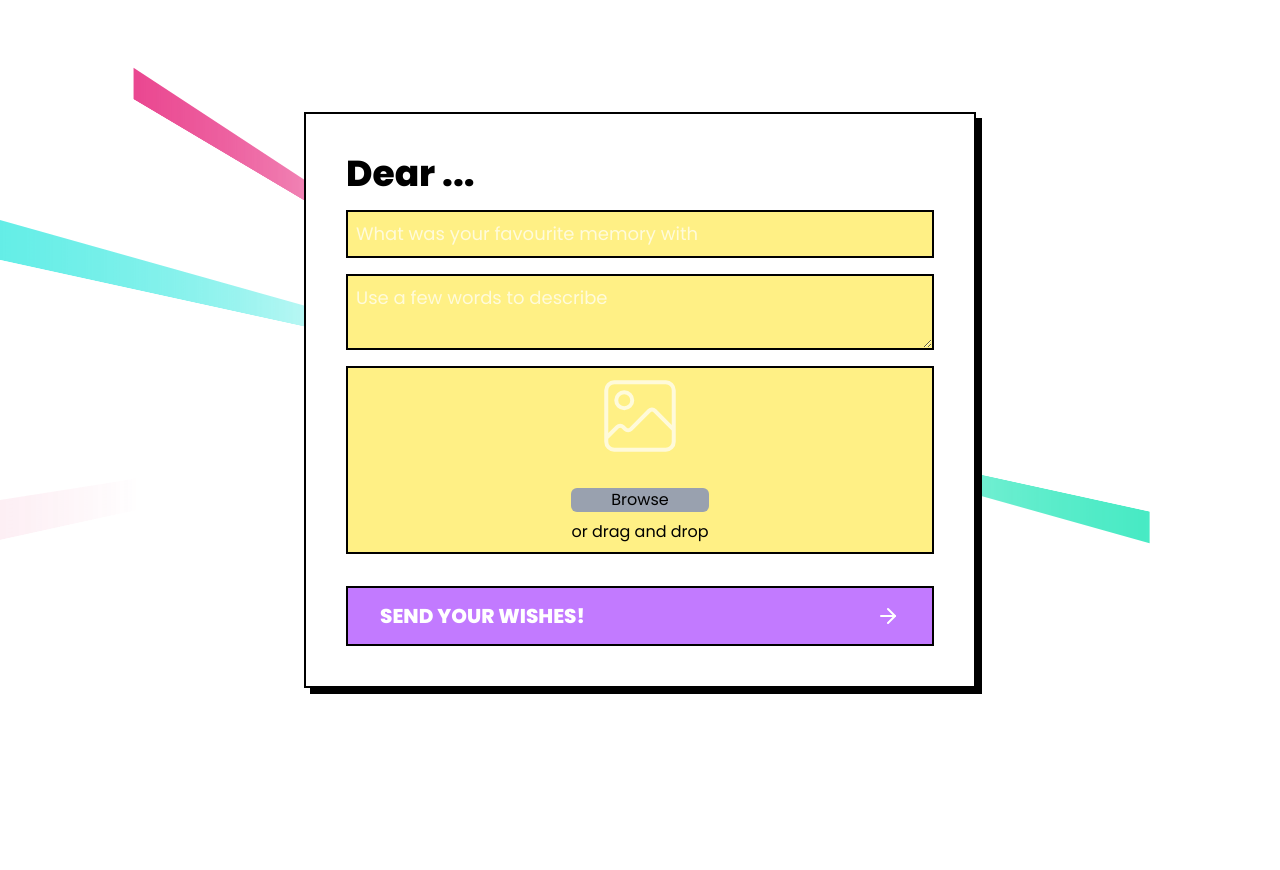
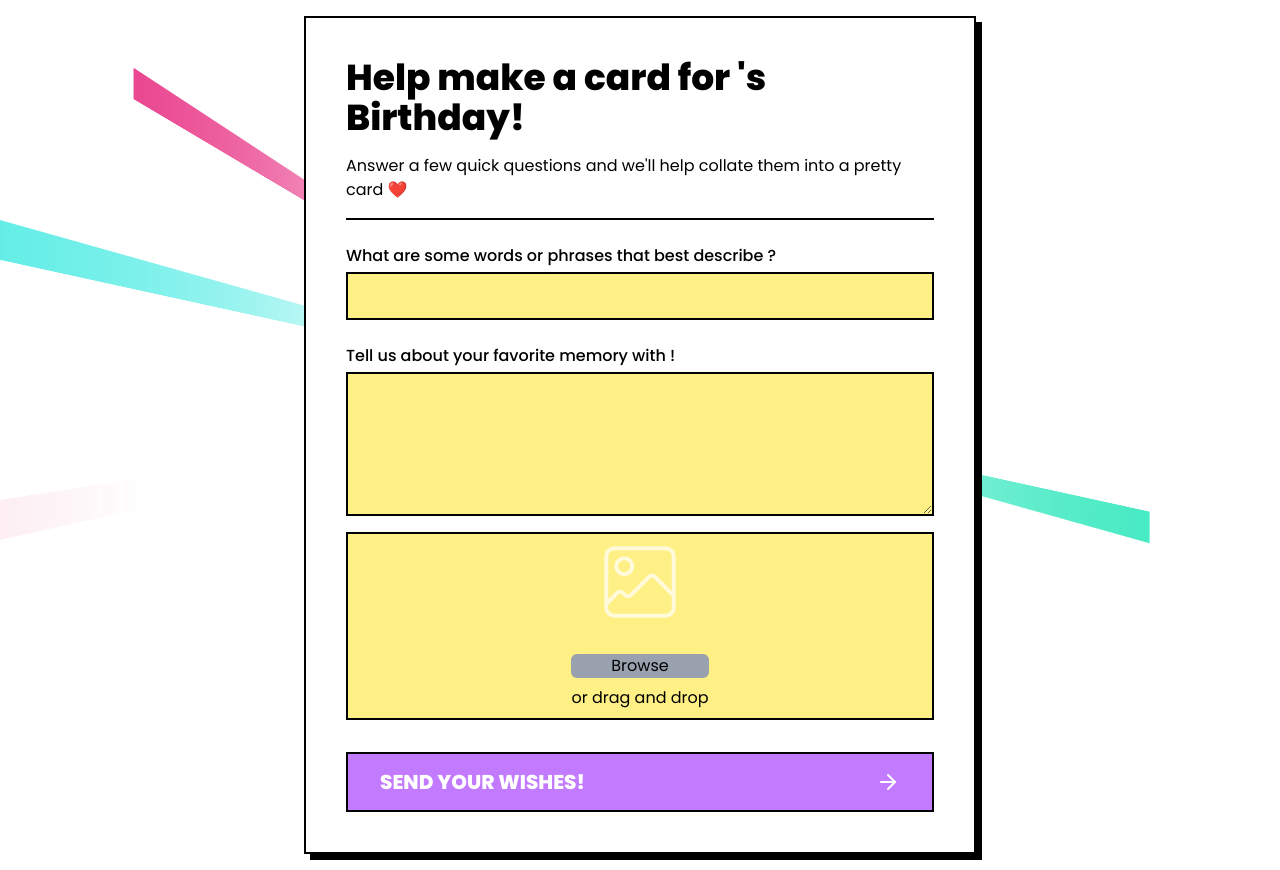
Before and after one commit to euanlimzx/warmfuzzyfeelings, a Next.js app in the folder frontend/: page /make-a-wish/1 in a window 1280 px wide. Before the commit the page ends 800 px from the top, so only its background shows below. Built offline with nearby package versions, Linux system fonts and the light colour scheme; no server answers.

Commit message:
added labels for input fields

```diff
--- a/frontend/src/components/question-form/BirthdayWishForm.tsx
+++ b/frontend/src/components/question-form/BirthdayWishForm.tsx
@@ -43,8 +43,8 @@ const BirthdayWishForm = ({
   const bgColor = "bg-yellow-200";
 
   // @shawn conditionally load these + birthday person too
-  const memoryQuestion = `What was your favourite memory with ${birthdayPerson}`;
-  const descriptionQuestion = `Use a few words to describe ${birthdayPerson}`;
+  const memoryQuestion = ``;
+  const descriptionQuestion = ``;
 
   const uploadImageToS3 = async (uuid: UUIDTypes) => {
     if (!imageFile) {
@@ -198,27 +198,38 @@ const BirthdayWishForm = ({
       />
 
       {/* form title */}
-      <h1 className="text-2xl sm:text-4xl font-bold">
-        Dear {birthdayPerson}...
+      <h1 className="text-2xl sm:text-4xl font-semibold">
+        Help make a card for {birthdayPerson}&apos;s Birthday!
       </h1>
+      <h2>
+        Answer a few quick questions and we&apos;ll help collate them into a
+        pretty card ❤️
+      </h2>
+      <div className="w-full h-0.5 bg-black"></div>
 
       {/* form fields */}
       <form className="w-full">
         <div className={`flex flex-col gap-${formGap} text-black`}>
+          <div className="flex flex-col gap-1 pt-2">
             <InputField
+              inputValue={descriptionResponse}
+              setInputValue={setDescriptionResponse}
+              placeholderText={descriptionQuestion}
+              bgColor={bgColor}
+              isValid={descriptionResponseValid}
+              label={`What are some words or phrases that best describe ${birthdayPerson}?`}
+            />
+          </div>
+          <div className="flex flex-col gap-1 pt-2">
+            <TextAreaField
               inputValue={memoryResponse}
               setInputValue={setMemoryResponse}
               placeholderText={memoryQuestion}
               bgColor={bgColor}
               isValid={memoryResponseValid}
+              label={`Tell us about your favorite memory with ${birthdayPerson}!`}
             />
-          <TextAreaField
-            inputValue={descriptionResponse}
-            setInputValue={setDescriptionResponse}
-            placeholderText={descriptionQuestion}
-            bgColor={bgColor}
-            isValid={descriptionResponseValid}
-          />
+          </div>
         </div>
       </form>
 
--- a/frontend/src/components/question-form/InputField.tsx
+++ b/frontend/src/components/question-form/InputField.tsx
@@ -6,6 +6,7 @@ interface InputFieldProps {
   setInputValue: Dispatch<SetStateAction<string>>;
   bgColor: string;
   isValid?: boolean;
+  label?: string;
 }
 
 const InputField = ({
@@ -14,8 +15,11 @@ const InputField = ({
   setInputValue,
   bgColor,
   isValid = true,
+  label,
 }: InputFieldProps) => {
   return (
+    <>
+      {label && <label className="text-md font-medium">{label}</label>}
       <input
         type="text"
         placeholder={placeholderText}
@@ -34,7 +38,8 @@ const InputField = ({
         border-black
         ${!isValid ? "ring-2 ring-red-500" : ""}
       `}
-    />
+      ></input>
+    </>
   );
 };
 
--- a/frontend/src/components/question-form/Notifications.tsx
+++ b/frontend/src/components/question-form/Notifications.tsx
@@ -31,7 +31,7 @@ const Notification = ({ children, removeNotif }: NotificationProps) => {
       animate={{ y: 0, scale: 1 }}
       exit={{ x: "100%", opacity: 0 }}
       transition={{ duration: 0.35, ease: "easeOut" }}
-      className="p-4 flex items-center rounded gap-2 text-sm font-medium shadow-lg text-white bg-red-500 pointer-events-auto fixed top-4 w-128"
+      className="p-4 flex items-center border-2 border-black gap-2 text-sm font-medium shadow-lg text-white bg-red-500 pointer-events-auto fixed top-4 w-128"
     >
       {children}
       <button
--- a/frontend/src/components/question-form/TextAreaField.tsx
+++ b/frontend/src/components/question-form/TextAreaField.tsx
@@ -6,6 +6,7 @@ interface TextAreaFieldProps {
   setInputValue: Dispatch<SetStateAction<string>>;
   bgColor: string;
   isValid?: boolean;
+  label?: string;
 }
 
 const TextAreaField = ({
@@ -14,16 +15,21 @@ const TextAreaField = ({
   setInputValue,
   bgColor,
   isValid = true,
+  label,
 }: TextAreaFieldProps) => {
   return (
+    <>
+      {label && <label className="text-md font-medium">{label}</label>}
       <textarea
         placeholder={placeholderText}
         value={inputValue}
         onChange={(e) => setInputValue(e.target.value)}
-      className={`!outline-none ${bgColor} transition-colors duration-[750ms] placeholder-white/70 p-2 border-2 border-black w-full text-lg ${
+        rows={5}
+        className={`!outline-none ${bgColor} transition-colors duration-[750ms] placeholder-white/70 border-2 border-black w-full text-lg ${
           !isValid ? "ring-2 ring-red-500" : ""
         }`}
       />
+    </>
   );
 };
 
```
Lines whose indentation alone changed are shown as unchanged.
